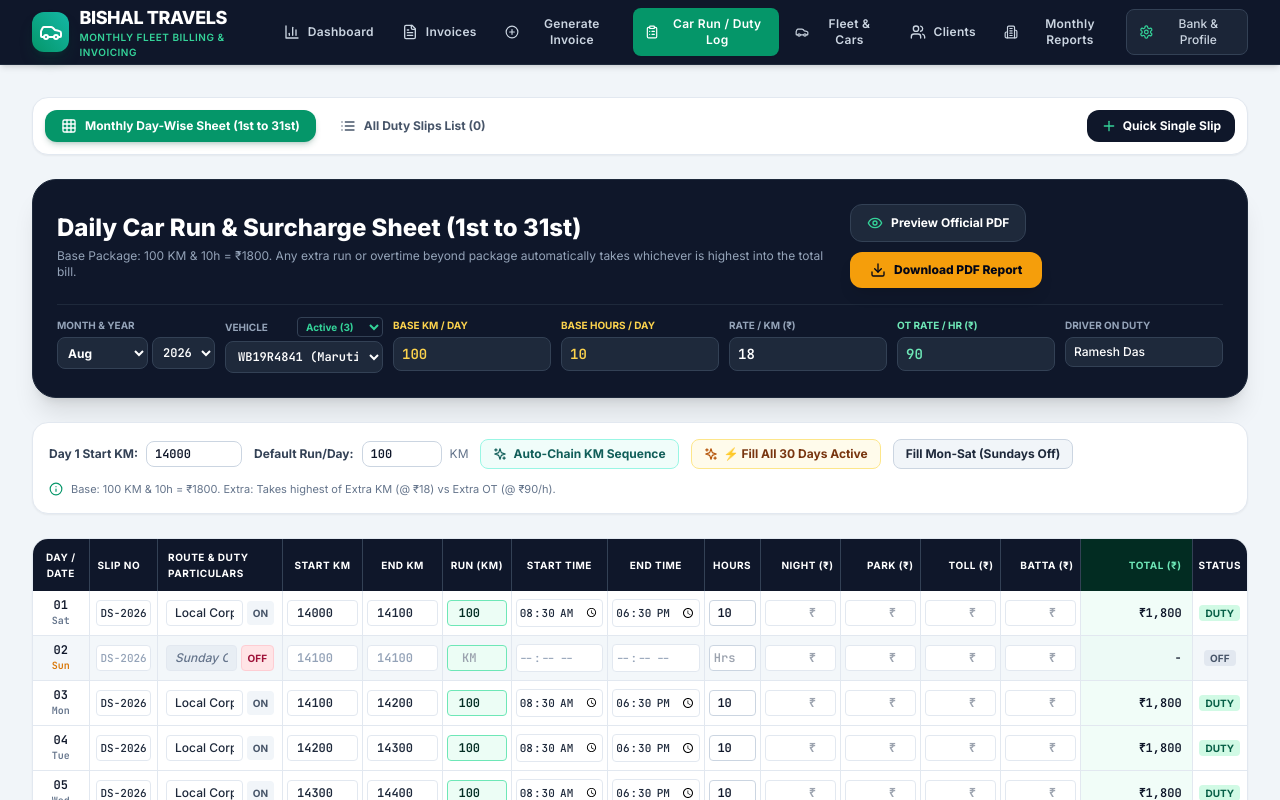
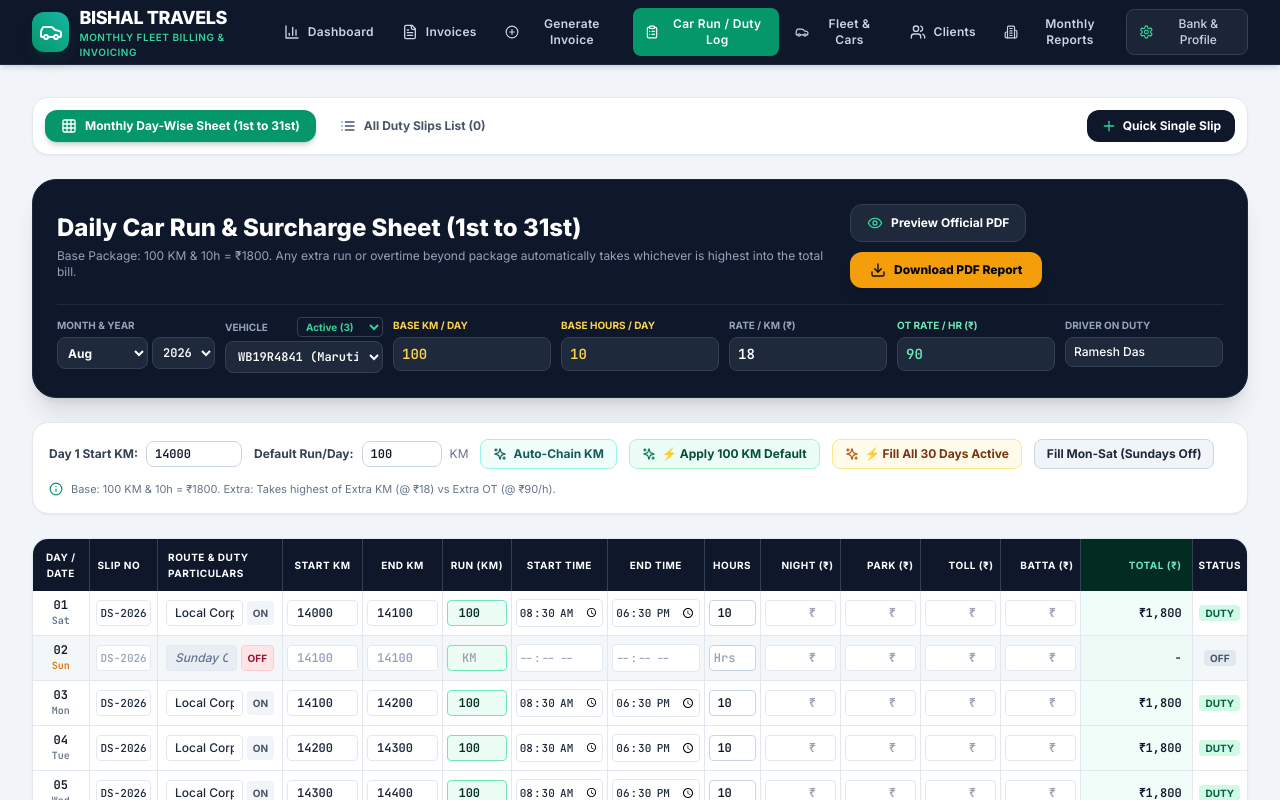
Before and after one commit to Rahulrock-1/bishal-travels, a React (Vite) app: page / in a window 1280 px wide. Both pictures are taken after a click on the button "Car Run / Duty Log". Shown: the top 800 px of the page. Built offline with nearby package versions, Linux system fonts and the light colour scheme.

Commit message:
feat: synchronize car default 100 KM run to all active rows with 1-click apply button

```diff
--- a/src/components/dutyslips/MonthlyLogSheetEditor.tsx
+++ b/src/components/dutyslips/MonthlyLogSheetEditor.tsx
@@ -369,10 +369,12 @@ export const MonthlyLogSheetEditor: React.FC<{ onClose?: () => void }> = ({ onCl
     });
   };
 
-  // Auto Chain all KM entries from Day 1 to Day N
+  // Auto Chain all KM entries from Day 1 to Day N using default package
   const handleChainOdometer = () => {
     setRows(prev => {
       let currentKm = initialStartKm;
+      const targetKm = defaultBaseKm || 100;
+      const targetHours = defaultDutyHours || 10;
       return prev.map(row => {
         if (row.isOffDay) {
           return {
@@ -387,15 +389,16 @@ export const MonthlyLogSheetEditor: React.FC<{ onClose?: () => void }> = ({ onCl
           };
         }
         const start = currentKm;
-        const end = start + (row.totalKm > 0 ? row.totalKm : dailyAvgKm);
-        const km = end - start;
+        const km = row.totalKm > 0 ? row.totalKm : targetKm;
+        const end = start + km;
         currentKm = end;
 
-        const extraHrs = Math.max(0, (row.totalHours || 0) - defaultDutyHours);
+        const hrs = row.totalHours > 0 ? row.totalHours : targetHours;
+        const extraHrs = Math.max(0, hrs - defaultDutyHours);
         const otCost = extraHrs * overtimeRatePerHour;
         const total = computeRowTotal(
           km,
-          row.totalHours,
+          hrs,
           row.nightCharges,
           row.parkingCharges,
           row.tollCharges,
@@ -411,6 +414,7 @@ export const MonthlyLogSheetEditor: React.FC<{ onClose?: () => void }> = ({ onCl
           startKm: start,
           endKm: end,
           totalKm: km,
+          totalHours: hrs,
           extraHours: extraHrs,
           overtimeCharges: otCost,
           dayTotalAmount: total
@@ -419,30 +423,25 @@ export const MonthlyLogSheetEditor: React.FC<{ onClose?: () => void }> = ({ onCl
     });
   };
 
-  // Fill all 30 days as active continuous duty
+  // Fill all 30 days as active continuous duty with car's default package (e.g. 100 KM)
   const handleFillAllDaysActive = (includeSundays = true) => {
     setRows(prev => {
       let currentKm = initialStartKm;
+      const targetKm = defaultBaseKm || 100;
+      const targetHours = defaultDutyHours || 10;
       return prev.map(row => {
         const isOff = !includeSundays && row.isSunday;
         const start = currentKm;
-        const run = isOff ? 0 : dailyAvgKm;
+        const run = isOff ? 0 : targetKm;
         const end = start + run;
         currentKm = end;
+        const hrs = isOff ? 0 : targetHours;
 
-        const metrics = calculateDutySlipMetrics({
-          startKm: start,
-          endKm: end,
-          startTime: isOff ? '' : '08:30',
-          endTime: isOff ? '' : '18:30',
-          baseDutyHours: defaultDutyHours
-        });
-
-        const extraHrs = isOff ? 0 : Math.max(0, metrics.totalHours - defaultDutyHours);
+        const extraHrs = isOff ? 0 : Math.max(0, hrs - defaultDutyHours);
         const otCost = extraHrs * overtimeRatePerHour;
         const total = isOff ? 0 : computeRowTotal(
-          metrics.totalKm,
-          metrics.totalHours,
+          run,
+          hrs,
           0,
           0,
           0,
@@ -459,16 +458,71 @@ export const MonthlyLogSheetEditor: React.FC<{ onClose?: () => void }> = ({ onCl
           route: isOff ? 'Sunday Off / Garage Day' : 'Local Corporate Movement & Office Duty',
           startKm: start,
           endKm: end,
-          totalKm: isOff ? 0 : run,
+          totalKm: run,
           startTime: isOff ? '' : '08:30',
           endTime: isOff ? '' : '18:30',
-          totalHours: isOff ? 0 : metrics.totalHours,
+          totalHours: hrs,
           extraHours: extraHrs,
           overtimeCharges: otCost,
           dayTotalAmount: total
         };
       });
     });
+  };
+
+  // Apply car's default package (e.g. 100 KM & 10h) to all active duty rows
+  const handleApplyCarPackageToAllRows = () => {
+    const targetKm = defaultBaseKm || 100;
+    const targetHours = defaultDutyHours || 10;
+    let currentKm = initialStartKm;
+
+    setRows(prev => prev.map(row => {
+      if (row.isOffDay) {
+        return {
+          ...row,
+          startKm: currentKm,
+          endKm: currentKm,
+          totalKm: 0,
+          totalHours: 0,
+          extraHours: 0,
+          overtimeCharges: 0,
+          dayTotalAmount: 0
+        };
+      }
+
+      const start = currentKm;
+      const end = start + targetKm;
+      currentKm = end;
+
+      const extraHrs = Math.max(0, targetHours - defaultDutyHours);
+      const otCost = extraHrs * overtimeRatePerHour;
+      const total = computeRowTotal(
+        targetKm,
+        targetHours,
+        Number(row.nightCharges) || 0,
+        Number(row.parkingCharges) || 0,
+        Number(row.tollCharges) || 0,
+        Number(row.driverBatta) || 0,
+        ratePerKm,
+        overtimeRatePerHour,
+        defaultDutyHours,
+        defaultBaseKm
+      );
+
+      return {
+        ...row,
+        startKm: start,
+        endKm: end,
+        totalKm: targetKm,
+        totalHours: targetHours,
+        extraHours: extraHrs,
+        overtimeCharges: otCost,
+        dayTotalAmount: total
+      };
+    }));
+
+    setSaveSuccessMsg(`Applied car default run (${targetKm} KM / ${targetHours}h) to all active rows!`);
+    setTimeout(() => setSaveSuccessMsg(null), 3000);
   };
 
   // Toggle Day Off (e.g. Sunday or holiday)
@@ -787,13 +841,22 @@ export const MonthlyLogSheetEditor: React.FC<{ onClose?: () => void }> = ({ onCl
             title="Automatically connects each day's Start KM to the previous day's End KM"
           >
             <Sparkles className="w-3.5 h-3.5" />
-            <span>Auto-Chain KM Sequence</span>
+            <span>Auto-Chain KM</span>
+          </button>
+
+          <button
+            onClick={handleApplyCarPackageToAllRows}
+            className="px-3 py-1.5 bg-emerald-50 hover:bg-emerald-100 text-emerald-900 border border-emerald-200 rounded-lg font-bold flex items-center gap-1.5 transition-colors"
+            title={`Set every active day to car's default ${defaultBaseKm} KM run`}
+          >
+            <Sparkles className="w-3.5 h-3.5 text-emerald-700" />
+            <span>⚡ Apply {defaultBaseKm} KM Default</span>
           </button>
 
           <button
             onClick={() => handleFillAllDaysActive(true)}
             className="px-3 py-1.5 bg-amber-50 hover:bg-amber-100 text-amber-900 border border-amber-200 rounded-lg font-bold flex items-center gap-1.5 transition-colors"
-            title={`Fill all 30/31 days with ${dailyAvgKm} KM run`}
+            title={`Fill all 30/31 days with ${defaultBaseKm} KM run`}
           >
             <Sparkles className="w-3.5 h-3.5 text-amber-700" />
             <span>⚡ Fill All 30 Days Active</span>
```
Also changed, not shown: 1 other file (tests, documents, lock files or other folders).
